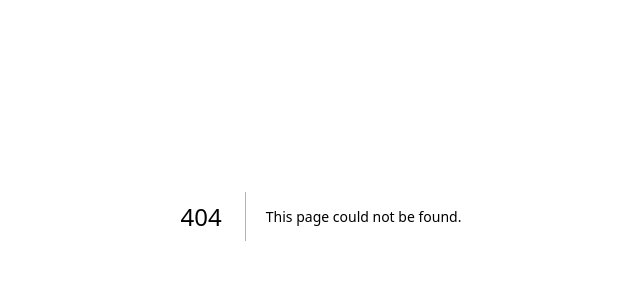
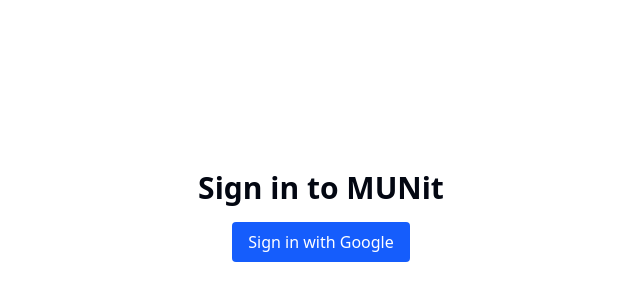
Before and after one commit to Nehal70/MUNit, a Next.js app: page /signin in a window 1280 px wide. Before the commit this address had no page. Shown: the part 184-484 px from the top of the page, without its empty margins (319-959 px from the left). Built offline with nearby package versions, Linux system fonts and the light colour scheme.

Commit message:
google-o-auth complete

```diff
--- /dev/null
+++ b/app/signin/page.tsx
@@ -0,0 +1,17 @@
+'use client';
+
+import { signIn } from 'next-auth/react';
+
+export default function SignInPage() {
+  return (
+    <main className="flex flex-col items-center justify-center h-screen">
+      <h1 className="text-3xl font-bold mb-4">Sign in to MUNit</h1>
+      <button
+        onClick={() => signIn('google')}
+        className="bg-blue-600 text-white px-4 py-2 rounded"
+      >
+        Sign in with Google
+      </button>
+    </main>
+  );
+}
```
